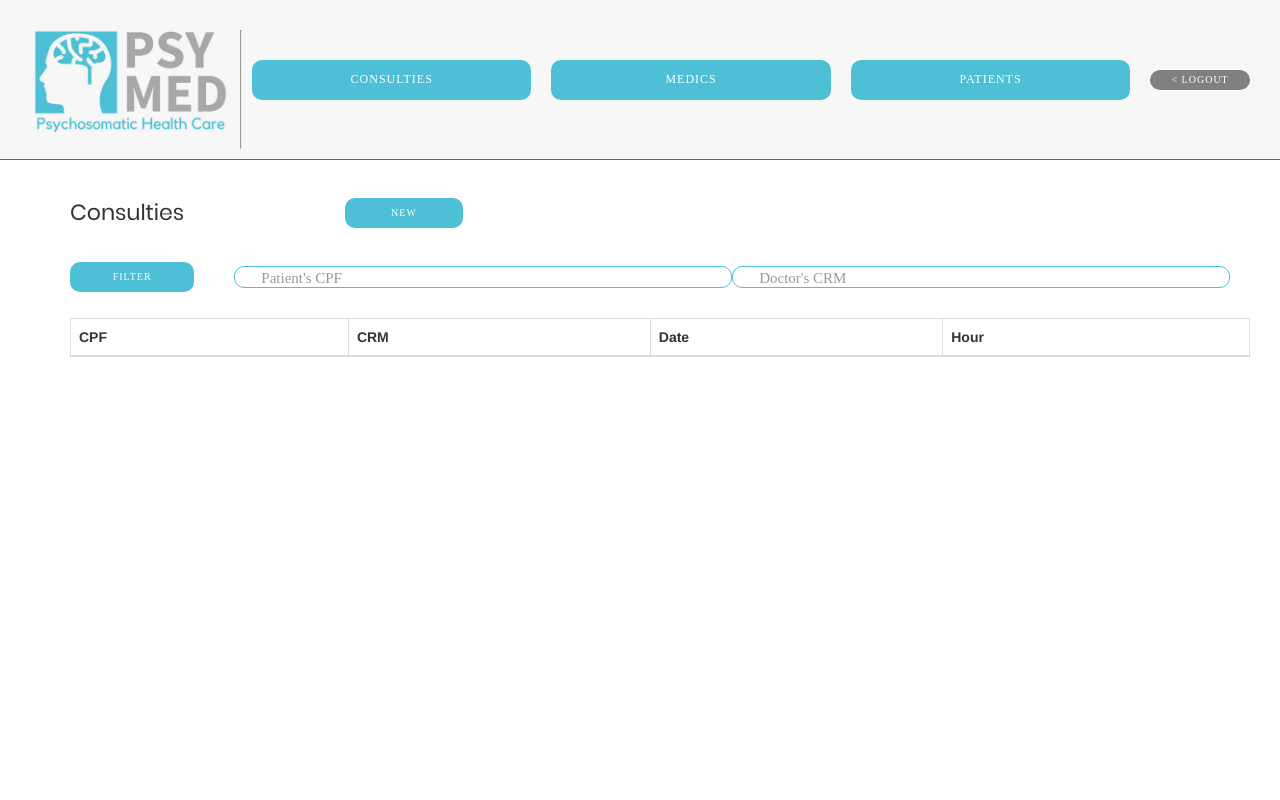
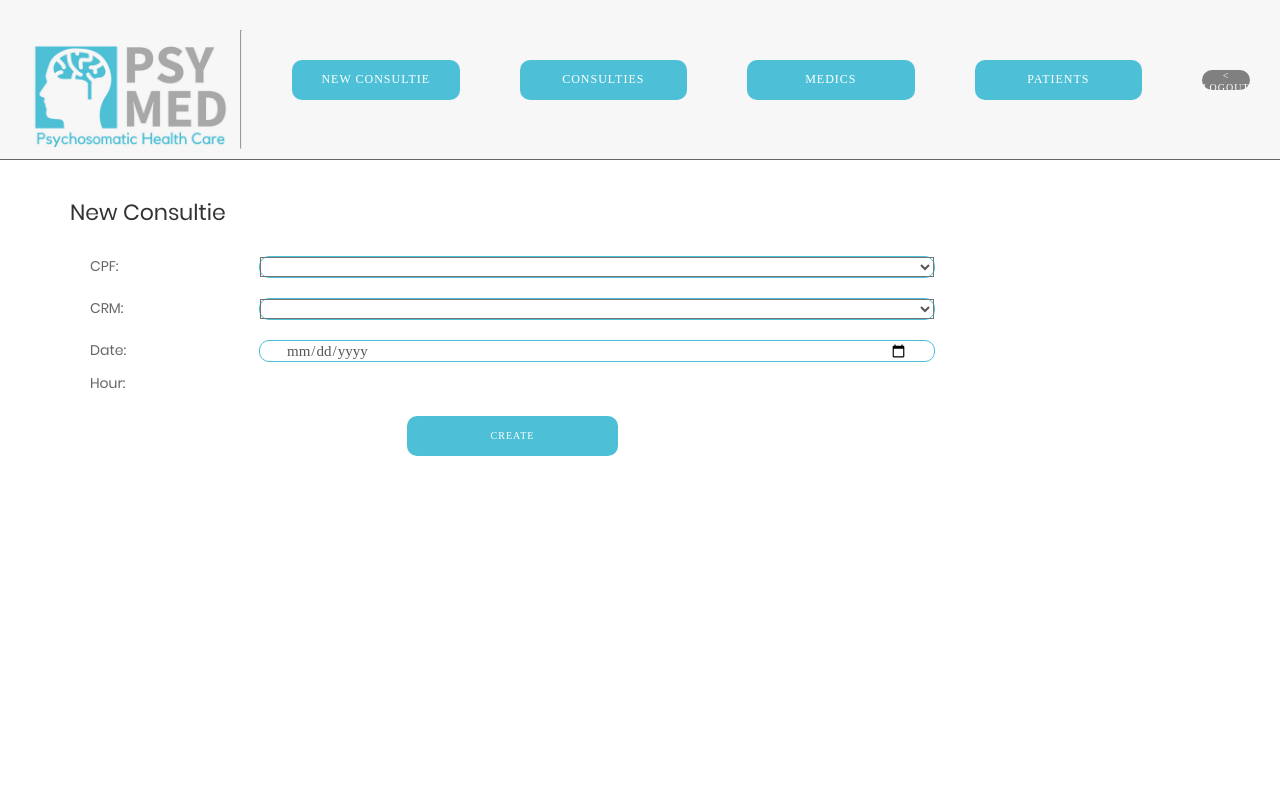
Before and after one commit to Lz-Gustavo/med-clinic, a PHP site: page /admin_panel/admin_panel.html in a window 1280 px wide. Run offline with PHP 8.4, Linux system fonts and the light colour scheme; data that the repository does not hold is empty; some web fonts are replaced.

Commit message:
interface design adjustments

```diff
--- a/front_view/admin_panel/admin_panel.html
+++ b/front_view/admin_panel/admin_panel.html
@@ -21,19 +21,24 @@
 	<div class="wrap" style="margin: 0; height: 100%">
 
 		<div class="info">
-			<img src="../images/logo.png" style="width:200px;height:102px;" class="m-t-30">
+			<img src="../images/logo.png" style="width:200px;height:102px;" class="m-t-45">
 
 			<hr class="m-t-30 m-b-10 m-l-10 m-r-10">
 
 			<div class="wrap-button">
 
-				<button id="consulties" class="menu-button m-r-20">
+				<button id="newconsulties" class="menu-button m-r-60 m-l-40">
+					New Consultie
+				</button>
+
+				<button id="consulties" class="menu-button m-r-60">
 					Consulties
 				</button>
-				<button id="medics" class="menu-button m-r-20">
+
+				<button id="medics" class="menu-button m-r-60">
 					Medics
 				</button>
-				<button id="patients" class="menu-button m-r-20">
+				<button id="patients" class="menu-button m-r-60">
 					Patients
 				</button>
 
@@ -44,7 +49,7 @@
 		</div>
 
 		<div class="panel">
-			<iframe id='page-frame' src="consulties_template.php" class="page-iframe"></iframe>
+			<iframe id='page-frame' src="new_consultie_template.html" class="page-iframe"></iframe>
 		</div>
 
 	</div>
@@ -54,9 +59,14 @@
 
 	<script>
 		$(document).ready(function () {
+			$('#newconsulties').click(function () {
+				$('#page-frame').attr('src', 'new_consultie_template.html');
+			});
+
 			$('#consulties').click(function () {
 				$('#page-frame').attr('src', 'consulties_template.php');
 			});
+
 
 			$('#medics').click(function () {
 				$('#page-frame').attr('src', 'medics_template.php');
--- a/front_view/admin_panel/consulties_template.php
+++ b/front_view/admin_panel/consulties_template.php
@@ -34,7 +34,7 @@
             <div class="header-show-dados">
                 <p class="title">Consulties</p>
             </div>
-            <button id="new" class="add-button">New</button>
+            <!--button id="new" class="add-button">New</button-->
         </div>
 
         <div class="p-t-20">
--- a/front_view/admin_panel/new_consultie_template.html
+++ b/front_view/admin_panel/new_consultie_template.html
@@ -134,8 +134,10 @@
                     <p>Hour:</p>
                 </div>
                 <div class="m-t-10">
-                    <select name="time" id="MedWeek">
-                    </select>
+                    <!--select name="time" id="MedWeek">
+                    </select-->
+                    <div id="MedWeek">
+                    </div>
                 </div>
             </div>
 
--- a/front_view/css/admin_panel.css
+++ b/front_view/css/admin_panel.css
@@ -264,7 +264,7 @@ border: none !important;
 }
 
 .wrap-button {
-  width: 60%;
+  width: 100%;
 
   display: -webkit-box;
   display: -webkit-flex;
@@ -301,7 +301,7 @@ border: none !important;
 
   justify-content: center;
   align-items: center;
-  width: 25%;
+  width: 20%;
   height: 20px;
   border-radius: 10px;
   background: gray;
@@ -319,13 +319,13 @@ border: none !important;
   transition: all 0.4s;
 }
 
-.menu-button:hover {
+.menu-button:hover, .back-button:hover {
   background: #333333;
 }
 
 .page-iframe {
   width: 100%;
-  height: 600px;
+  height: 95%;
   position: relative;
   border: none;
 }
--- a/front_view/doctor_panel/consulties_template.php
+++ b/front_view/doctor_panel/consulties_template.php
@@ -33,7 +33,7 @@
         <div class="header-show-dados">
             <p class="title">Future Consulties</p>
         </div>
-        <div class="p-t-20">
+        <div>
             <div class="table-box m-t-20 m-l-20">
                 <table class="table table-bordered">
                     <thead>
@@ -95,7 +95,7 @@
         <div class="header-show-dados">
             <p class="title">Consulties</p>
         </div>
-        <div class="p-t-20">
+        <div>
             <form method = "get">
                 <div style="text-align: center;" class="horizontal-align">
 
@@ -107,7 +107,7 @@
                 </div>
             </form>
 
-            <div class="table-box m-t-20 m-l-20">
+            <div class="table-box-bot m-t-20 m-l-20">
                 <table class="table table-bordered">
                     <thead>
                         <tr>
--- a/front_view/doctor_panel/doctor_panel.html
+++ b/front_view/doctor_panel/doctor_panel.html
@@ -27,13 +27,13 @@
 
 			<div class="wrap-button">
 
-				<button id="profile" class="menu-button m-r-20">
+				<button id="profile" class="menu-button m-r-60 m-l-40">
 					Profile
 				</button>
-				<button id="consulties" class="menu-button m-r-20">
+				<button id="consulties" class="menu-button m-r-60">
 					Consulties
 				</button>
-				<button id="patients" class="menu-button m-r-20">
+				<button id="patients" class="menu-button m-r-60">
 					Patients
 				</button>
 
--- a/php_backend/save-forms/admin_panel/ajax_schedule.php
+++ b/php_backend/save-forms/admin_panel/ajax_schedule.php
@@ -46,7 +46,8 @@
 				$hour = $db_instance->translate_time($value);
 
 				//print equivalent option
-				echo "<option value=\"".$value."\">".$hour."</option>";
+				//echo "<option value=\"".$value."\">".$hour."</option>";
+				echo "<input type=\"radio\" name=\"time\" value=\"".$value."\">".$hour."<br>";
 
 				//reset mask
 				$mask = array("0", "0", "0", "0", "0", "0", "0", "0");
```
Also changed, not shown: front_view/css/doctor_panel.css (+4 -4 lines), front_view/css/iframe_doctor.css (+12 -2 lines).
